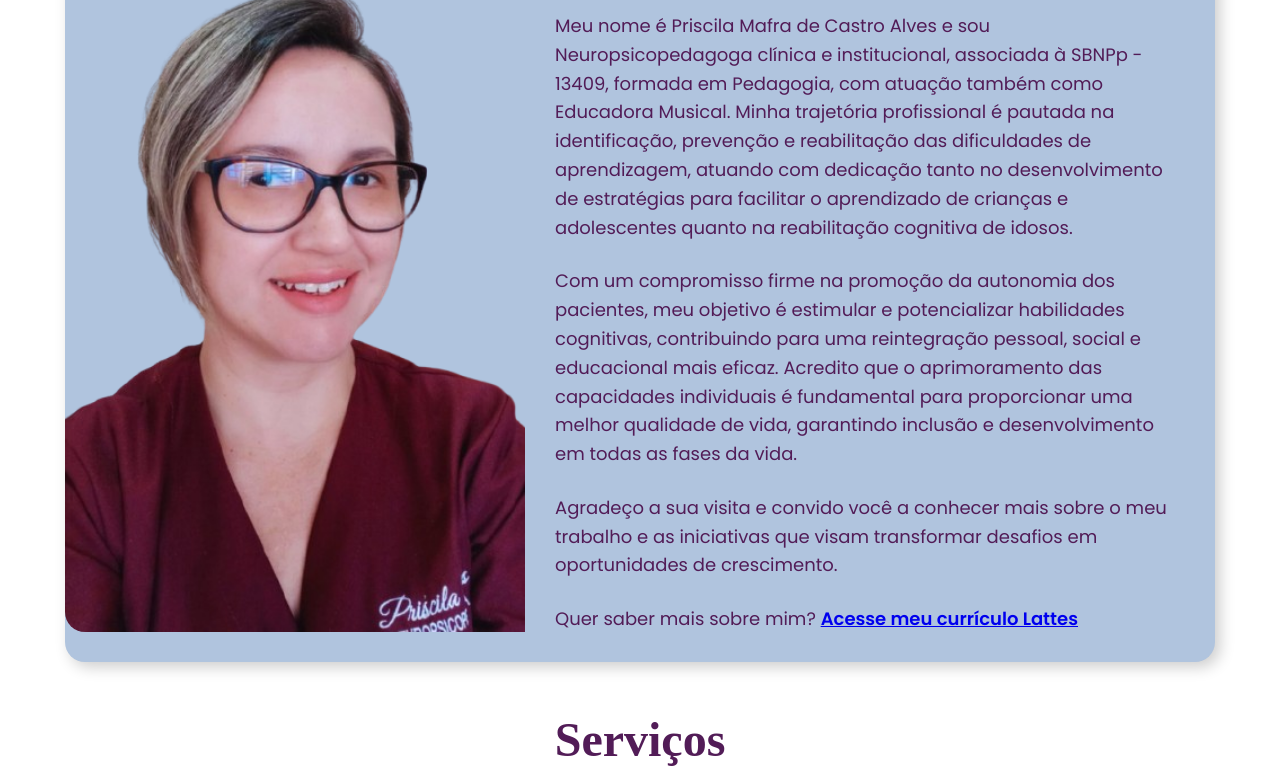
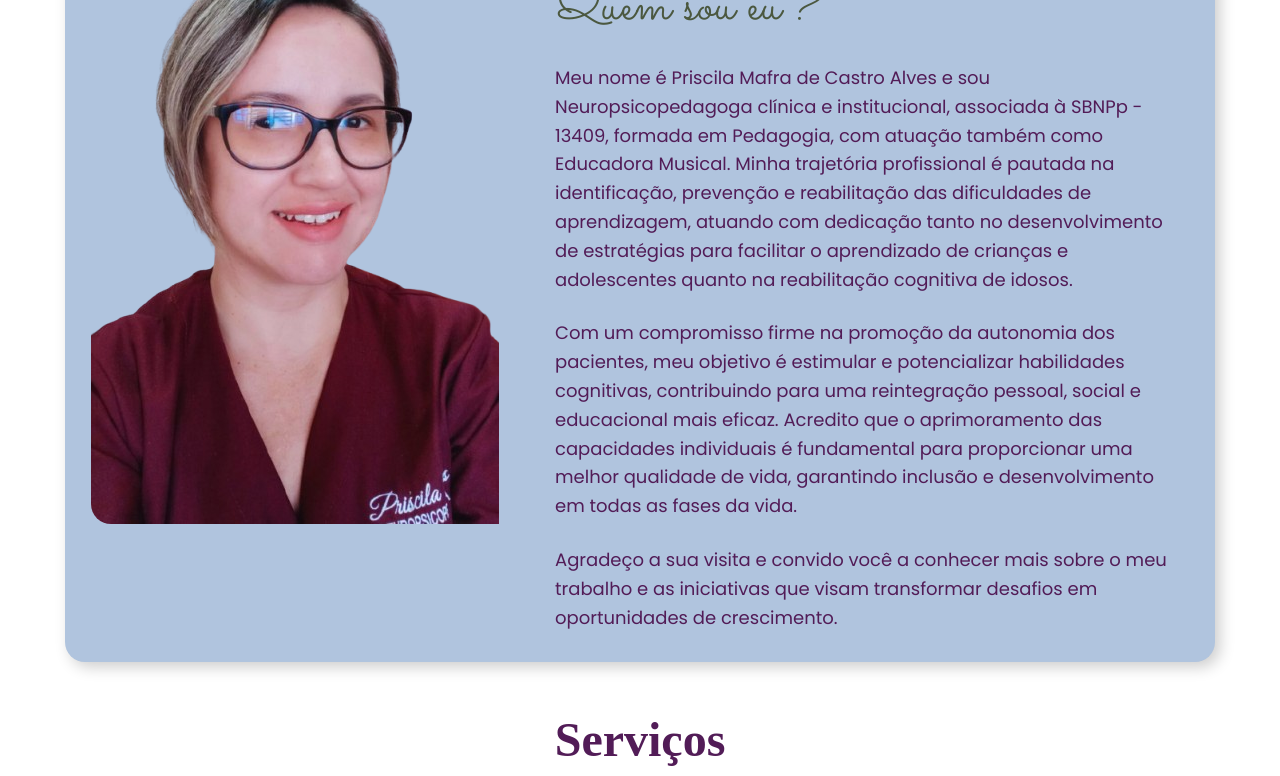
Before and after one commit to neuroppprialves/Priscila-Alves---Neuropsicopedagoga, a plain HTML site: page index.html in a window 1280 px wide. Shown: the part 795-1571 px from the top of the page. Drawn offline with Linux system fonts and the light colour scheme.

Commit message:
Update style.css

```diff
--- a/style.css
+++ b/style.css
@@ -227,9 +227,10 @@
       background-color: #B0C4DE;
       border-radius: 20px;
       display: flex;
-      align-items: center;
+      align-items: flex-start;
       overflow: hidden;
       box-shadow: 5px 5px 15px rgba(0, 0, 0, 0.2);
+      justify-content: space-between;
     }
     .sobre-mim-imagem {
       display: flex;
@@ -239,12 +240,12 @@
       flex-grow: 1;
     }
     .sobre-mim-imagem img {
-      width: 100%;
+      max-width: 100%;
       height: auto;
       object-fit: cover;
       border-radius: 20px 0 0 20px;
       display: block;
-      margin-top: auto;
+      margin-bottom: 0;
     }
     .sobre-mim-texto {
       flex: 2;
```
